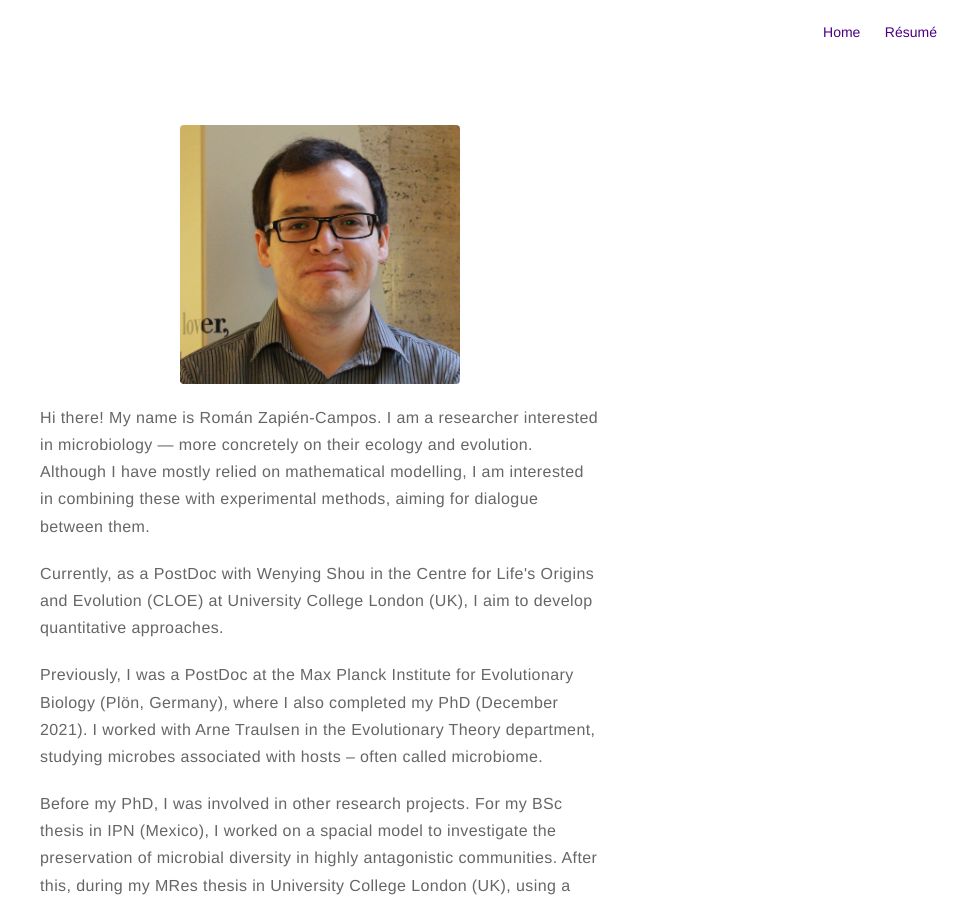
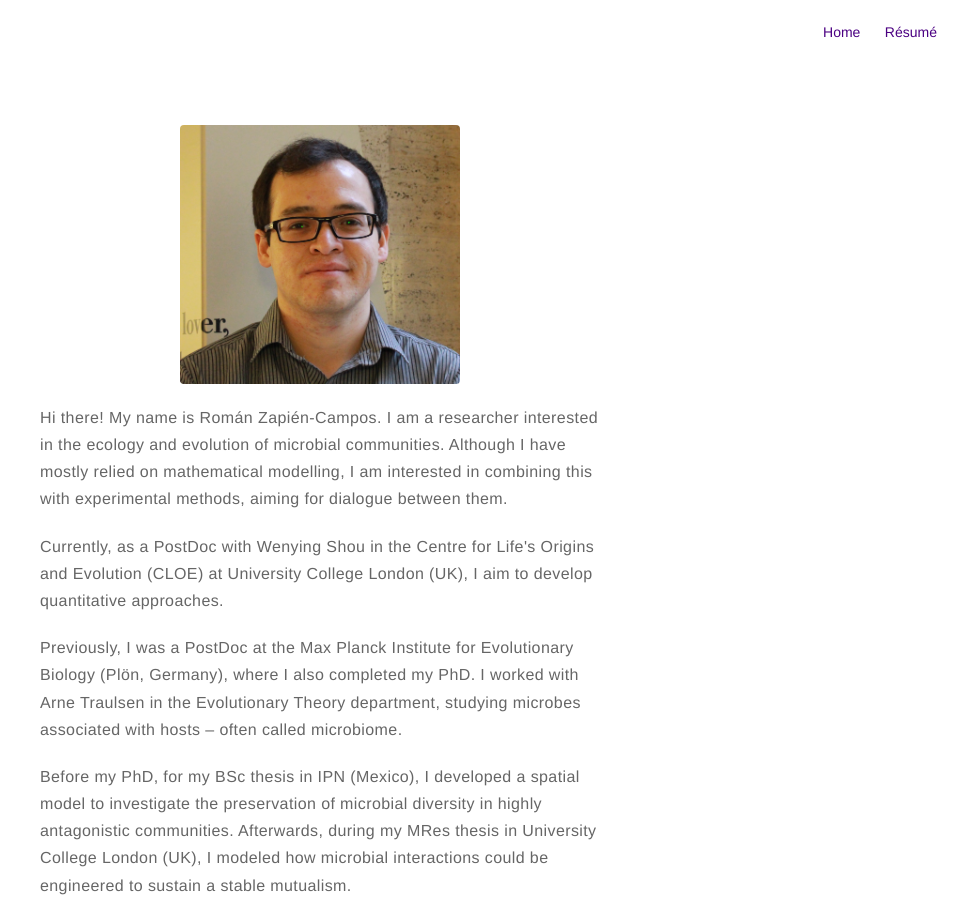
Before and after one commit to romanzapien/romanzapien.github.io, a Jekyll site: the page built from about.md, in a window 1280 px wide and 900 px high. Shown: the whole window, without its empty margins (320-1280 px from the left). Built offline with Jekyll 4.4.1, drawn with Linux system fonts in a browser that asks for light colours; some of the changed text lies outside the part shown.

Commit message:
Update about.md

```diff
--- a/about.md
+++ b/about.md
@@ -4,13 +4,13 @@ layout: page
 ---
 ![Profile Image]({{ site.url }}/{{ site.picture }})
 
-<p>Hi there! My name is Román Zapién-Campos. I am a researcher interested in microbiology — more concretely on their ecology and evolution. Although I have mostly relied on mathematical modelling, I am interested in combining these with experimental methods, aiming for dialogue between them.</p>
+<p>Hi there! My name is Román Zapién-Campos. I am a researcher interested in the ecology and evolution of microbial communities. Although I have mostly relied on mathematical modelling, I am interested in combining this with experimental methods, aiming for dialogue between them.</p>
 
 <p>Currently, as a PostDoc with Wenying Shou in the Centre for Life's Origins and Evolution (CLOE) at University College London (UK), I aim to develop quantitative approaches.</p>
 
-<p>Previously, I was a PostDoc at the Max Planck Institute for Evolutionary Biology (Plön, Germany), where I also completed my PhD (December 2021). I worked with Arne Traulsen in the Evolutionary Theory department, studying microbes associated with hosts – often called microbiome.</p>
+<p>Previously, I was a PostDoc at the Max Planck Institute for Evolutionary Biology (Plön, Germany), where I also completed my PhD. I worked with Arne Traulsen in the Evolutionary Theory department, studying microbes associated with hosts – often called microbiome.</p>
 
-<p>Before my PhD, I was involved in other research projects. For my BSc thesis in IPN (Mexico), I worked on a spacial model to investigate the preservation of microbial diversity in highly antagonistic communities. After this, during my MRes thesis in University College London (UK), using a model I investigated how microbial interactions could be engineered to sustain a stable mutualism.</p>
+<p>Before my PhD, for my BSc thesis in IPN (Mexico), I developed a spatial model to investigate the preservation of microbial diversity in highly antagonistic communities. Afterwards, during my MRes thesis in University College London (UK), I modeled how microbial interactions could be engineered to sustain a stable mutualism.</p>
 
 <p>A list of my publications can be found <a href="https://scholar.google.com/citations?user=TyfoFisAAAAJ&hl=en">here</a>.</p>
 
```
